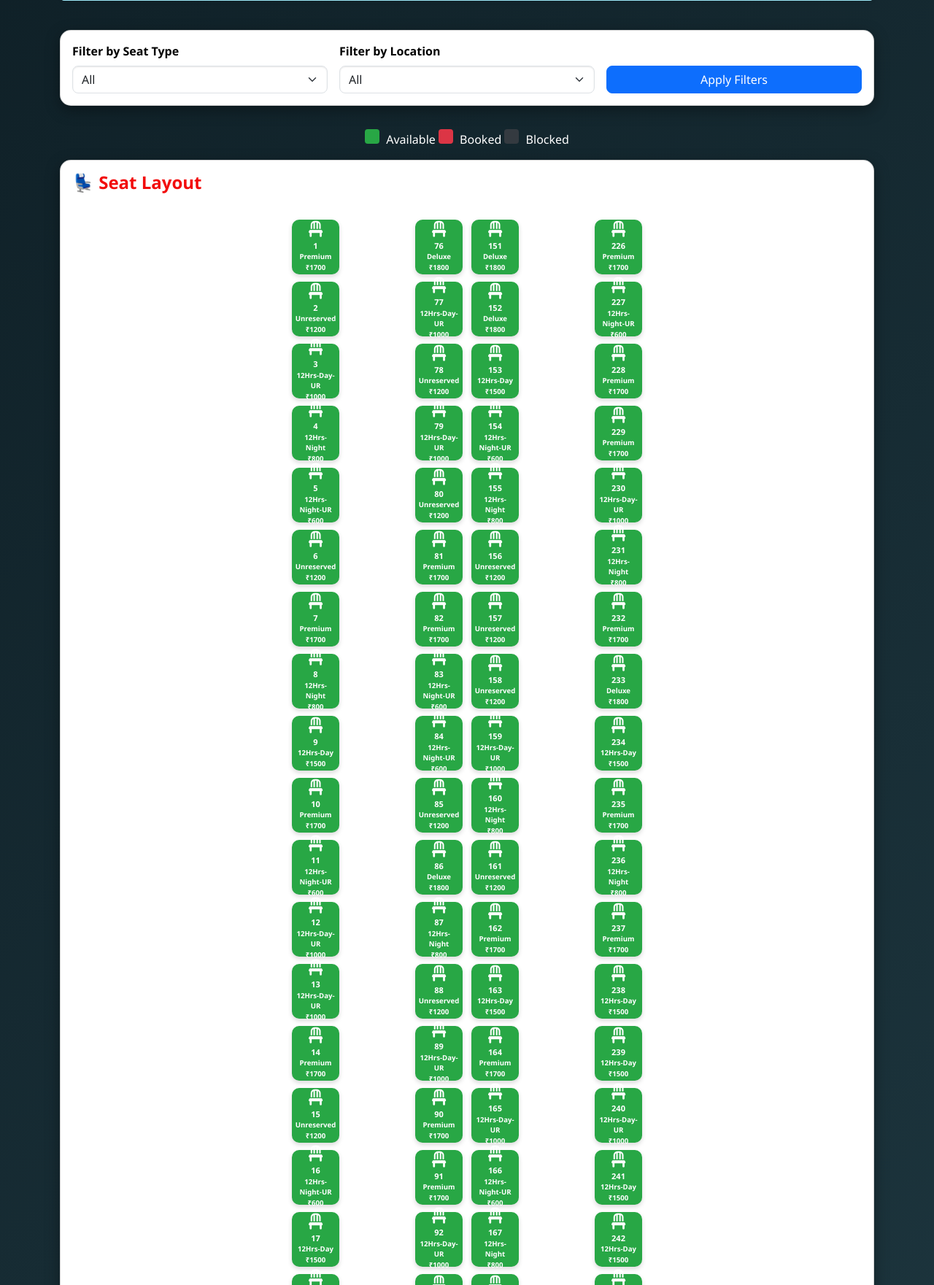
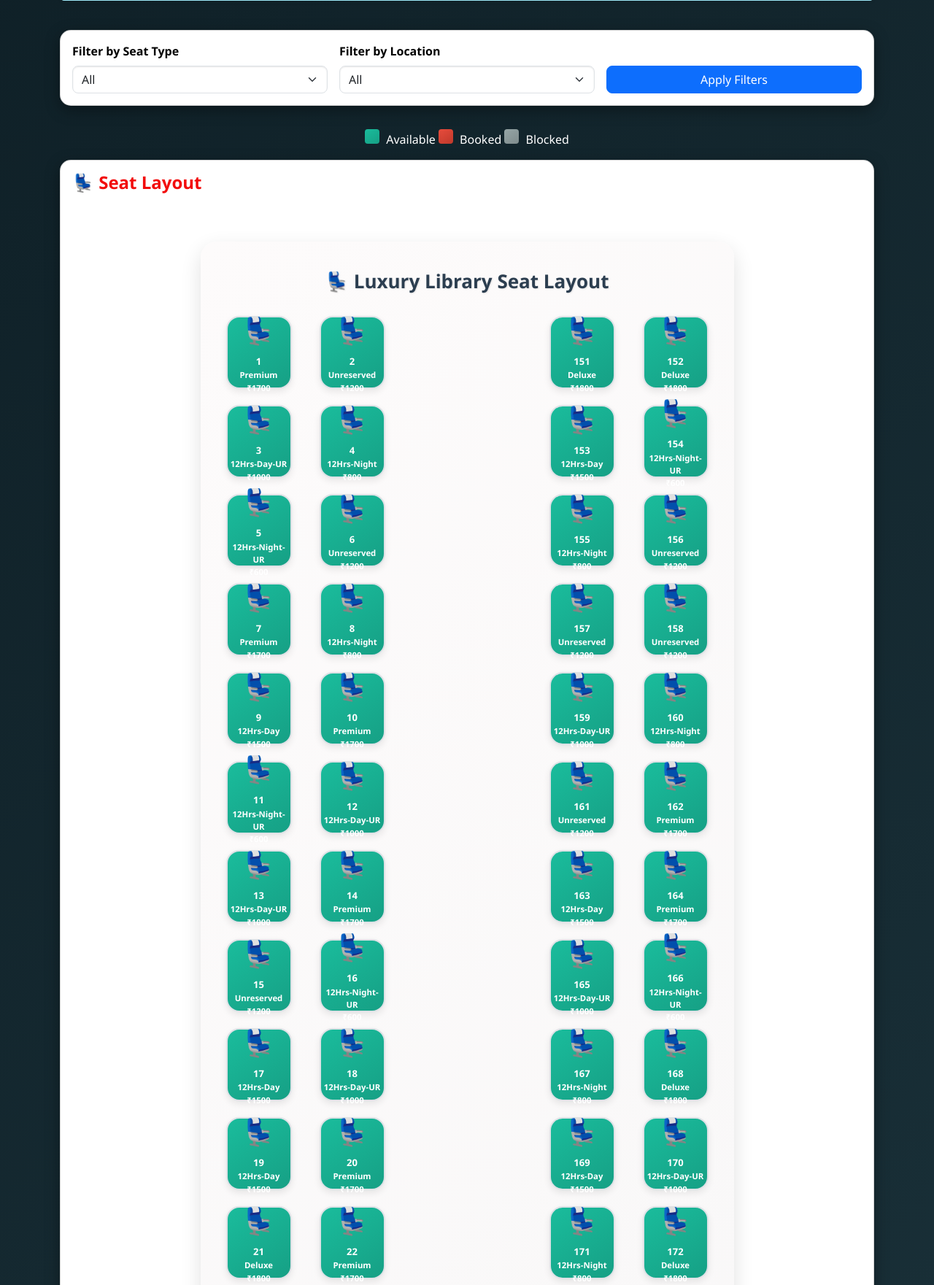
Before and after one commit to ashish86git/test_li, a Flask app: page /admin_dashboard in a window 1280 px wide. Shown: the part 161-1922 px from the top of the page at 73% size. Run offline with Flask 3, Linux system fonts and the light colour scheme; the visitor is signed in with stand-in values (Sample User, id 1).

Commit message:
Add files via upload

```diff
--- a/templates/seat_layout.html
+++ b/templates/seat_layout.html
@@ -1,60 +1,107 @@
-<!-- Font Awesome CDN -->
-<link rel="stylesheet" href="https://cdnjs.cloudflare.com/ajax/libs/font-awesome/6.4.0/css/all.min.css">
+<style>
+  .bus-container {
+    background: linear-gradient(135deg, #fdfbfb, #ebedee);
+    padding: 35px;
+    border-radius: 22px;
+    box-shadow: 0 10px 28px rgba(0,0,0,0.12);
+    width: fit-content;
+    margin: 30px auto;
+  }
 
-<style>
+  .bus-header {
+    text-align: center;
+    font-size: 26px;
+    font-weight: 700;
+    margin-bottom: 28px;
+    color: #2c3e50;
+    text-shadow: 1px 1px 2px rgba(0,0,0,0.1);
+  }
+
+  .bus-layout {
+    display: flex;
+    justify-content: center;
+    gap: 70px; /* passage ka gap */
+  }
+
+  .seat-group {
+    display: grid;
+    grid-template-columns: repeat(2, 1fr); /* 2 seats ek row me */
+    gap: 22px 38px;
+  }
+
   .seat {
-    width: 65px;
-    height: 75px;
-    border-radius: 10px;
+    width: 90px;
+    height: 100px;
+    border-radius: 18px;
     display: flex;
     flex-direction: column;
     align-items: center;
     justify-content: center;
-    font-size: 11px;
-    font-weight: bold;
+    font-size: 13px;
+    font-weight: 600;
     cursor: pointer;
     text-align: center;
-    box-shadow: 0 3px 6px rgba(0,0,0,0.15);
-    transition: transform 0.2s ease, box-shadow 0.2s ease;
-  }
-  .seat:hover {
-    transform: translateY(-4px);
-    box-shadow: 0 6px 12px rgba(0,0,0,0.25);
+    background: linear-gradient(145deg, #ffffff, #f3f5f7);
+    border: 2px solid #dee2e6;
+    box-shadow: 0 4px 10px rgba(0,0,0,0.08);
+    transition: all 0.3s ease;
   }
 
-  .seat i {
-    font-size: 22px;
-    margin-bottom: 4px;
+  .seat:hover {
+    transform: translateY(-5px) scale(1.05);
+    border-color: #3498db;
+    box-shadow: 0 10px 20px rgba(52, 152, 219, 0.3);
   }
 
+  .seat .icon {
+    font-size: 36px;
+    margin-bottom: 6px;
+  }
+
+  /* Seat Status Colors */
   .available {
-    background: #28a745;
+    background: linear-gradient(145deg, #1abc9c, #16a085);
     color: #fff;
   }
   .booked {
-    background: #dc3545;
+    background: linear-gradient(145deg, #e74c3c, #c0392b);
     color: #fff;
     cursor: not-allowed;
   }
   .blocked {
-    background: #343a40;
+    background: linear-gradient(145deg, #95a5a6, #7f8c8d);
     color: #fff;
     cursor: not-allowed;
   }
+
+  /* Passage */
   .passage {
-    width: 80px;
+    width: 85px;
+  }
+
+  /* Back seat (last row full width) */
+  .back-seat-row {
+    margin-top: 38px;
+    display: flex;
+    justify-content: center;
+    gap: 22px;
   }
 </style>
 
-<div class="row-block">
-  {% for seat in seats[:75] %}
+<div class="bus-container">
+  <div class="bus-header">💺 Luxury Library  Seat Layout</div>
+
+  <div class="bus-layout">
+    <!-- Left side -->
+    <div class="seat-group">
+      {% for seat in seats[:150] %}
         <div class="seat {{ seat.status }}"
              data-id="{{ seat.id }}"
              data-number="{{ seat.number }}"
              data-type="{{ seat.type }}"
              data-price="{{ seat.price }}"
              data-location="{{ seat.location }}">
-      <i class="fas fa-chair"></i>
+          <div class="icon">💺</div>
           {{ seat.number }}
           <small>{{ seat.type }}</small>
           <small>₹{{ seat.price }}</small>
@@ -62,54 +109,36 @@
       {% endfor %}
     </div>
 
+    <!-- Passage -->
     <div class="passage"></div>
 
-<div class="row-block">
-  {% for seat in seats[75:150] %}
+    <!-- Right side -->
+    <div class="seat-group">
+      {% for seat in seats[150:300] %}
         <div class="seat {{ seat.status }}"
              data-id="{{ seat.id }}"
              data-number="{{ seat.number }}"
              data-type="{{ seat.type }}"
              data-price="{{ seat.price }}"
              data-location="{{ seat.location }}">
-      <i class="fas fa-chair"></i>
+          <div class="icon">💺</div>
           {{ seat.number }}
           <small>{{ seat.type }}</small>
           <small>₹{{ seat.price }}</small>
         </div>
       {% endfor %}
     </div>
+  </div>
 
-<div class="row-block">
-  {% for seat in seats[150:225] %}
-    <div class="seat {{ seat.status }}"
-         data-id="{{ seat.id }}"
-         data-number="{{ seat.number }}"
-         data-type="{{ seat.type }}"
-         data-price="{{ seat.price }}"
-         data-location="{{ seat.location }}">
-      <i class="fas fa-chair"></i>
+  <!-- Back Seat (extra row for 5 seats) -->
+  <div class="back-seat-row">
+    {% for seat in seats[300:305] %}
+      <div class="seat {{ seat.status }}">
+        <div class="icon">💺</div>
         {{ seat.number }}
         <small>{{ seat.type }}</small>
         <small>₹{{ seat.price }}</small>
       </div>
     {% endfor %}
   </div>
-
-<div class="passage"></div>
-
-<div class="row-block">
-  {% for seat in seats[225:300] %}
-    <div class="seat {{ seat.status }}"
-         data-id="{{ seat.id }}"
-         data-number="{{ seat.number }}"
-         data-type="{{ seat.type }}"
-         data-price="{{ seat.price }}"
-         data-location="{{ seat.location }}">
-      <i class="fas fa-chair"></i>
-      {{ seat.number }}
-      <small>{{ seat.type }}</small>
-      <small>₹{{ seat.price }}</small>
 </div>
-  {% endfor %}
-</div>
```
Lines whose indentation alone changed are shown as unchanged.
